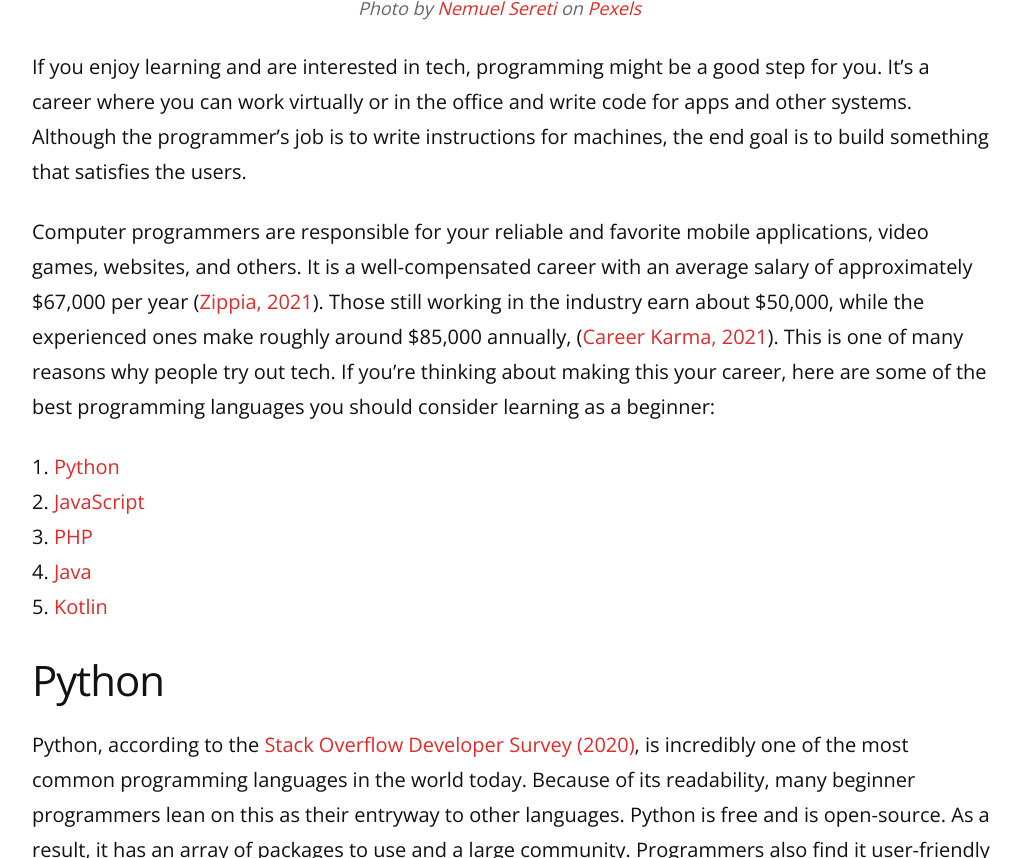
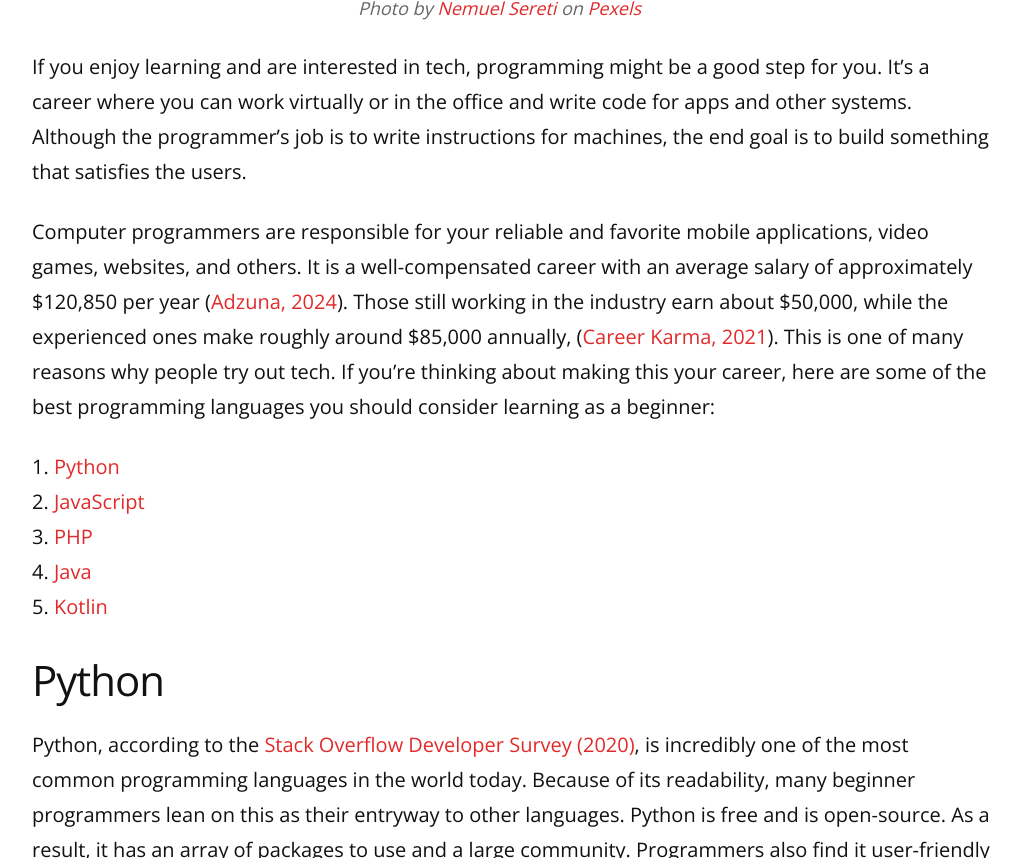
Before and after one commit to remarkablemark/remarkablemark.github.io, a Jekyll site: the page built from _posts/2021/2021-10-02-five-best-programming-languages-to-learn-for-beginners.md, in a window 1280 px wide and 900 px high, scrolled down 590 px, cut to the strip 42-900 px from the top of the window. Shown: the whole strip, without its empty margins (128-1149 px from the left). Built offline with Jekyll 4.4.1, drawn with Linux system fonts in a browser that asks for light colours; comment, search, counter and statistics services are not loaded.

Commit message:
Update 2021-10-02-five-best-programming-languages-to-learn-for-beginners.md
Updated the salary data

```diff
--- a/_posts/2021/2021-10-02-five-best-programming-languages-to-learn-for-beginners.md
+++ b/_posts/2021/2021-10-02-five-best-programming-languages-to-learn-for-beginners.md
@@ -16,7 +16,7 @@
 
 If you enjoy learning and are interested in tech, programming might be a good step for you. It's a career where you can work virtually or in the office and write code for apps and other systems. Although the programmer's job is to write instructions for machines, the end goal is to build something that satisfies the users.
 
-Computer programmers are responsible for your reliable and favorite mobile applications, video games, websites, and others. It is a well-compensated career with an average salary of approximately $67,000 per year ([Zippia, 2021](https://www.zippia.com/programmer-jobs/salary/)). Those still working in the industry earn about $50,000, while the experienced ones make roughly around $85,000 annually, ([Career Karma, 2021](https://careerkarma.com/blog/how-much-do-coders-make/)). This is one of many reasons why people try out tech. If you're thinking about making this your career, here are some of the best programming languages you should consider learning as a beginner:
+Computer programmers are responsible for your reliable and favorite mobile applications, video games, websites, and others. It is a well-compensated career with an average salary of approximately $120,850 per year ([Adzuna, 2024](https://www.adzuna.com/software-developer/salary)). Those still working in the industry earn about $50,000, while the experienced ones make roughly around $85,000 annually, ([Career Karma, 2021](https://careerkarma.com/blog/how-much-do-coders-make/)). This is one of many reasons why people try out tech. If you're thinking about making this your career, here are some of the best programming languages you should consider learning as a beginner:
 
 1. [Python](#python)
 2. [JavaScript](#javascript)
```
